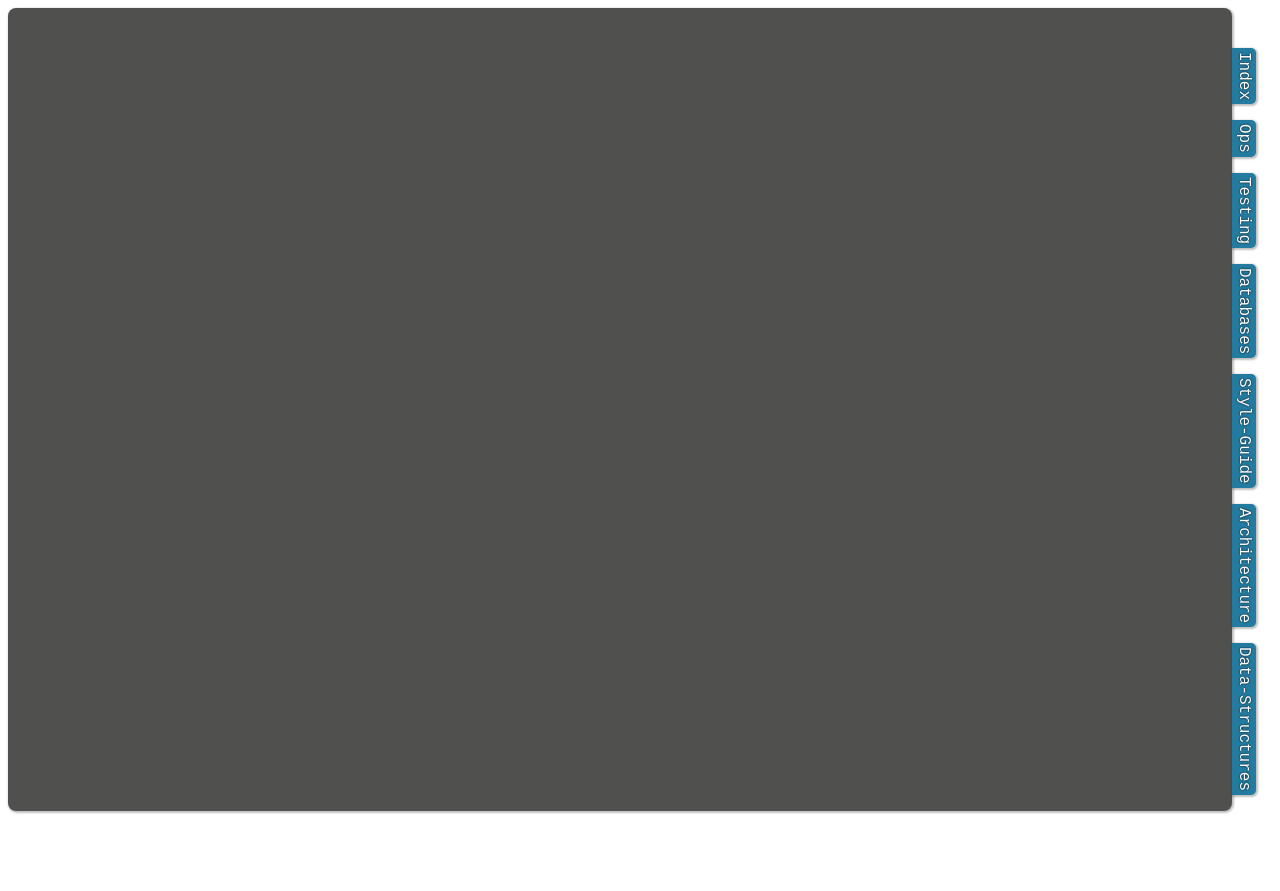
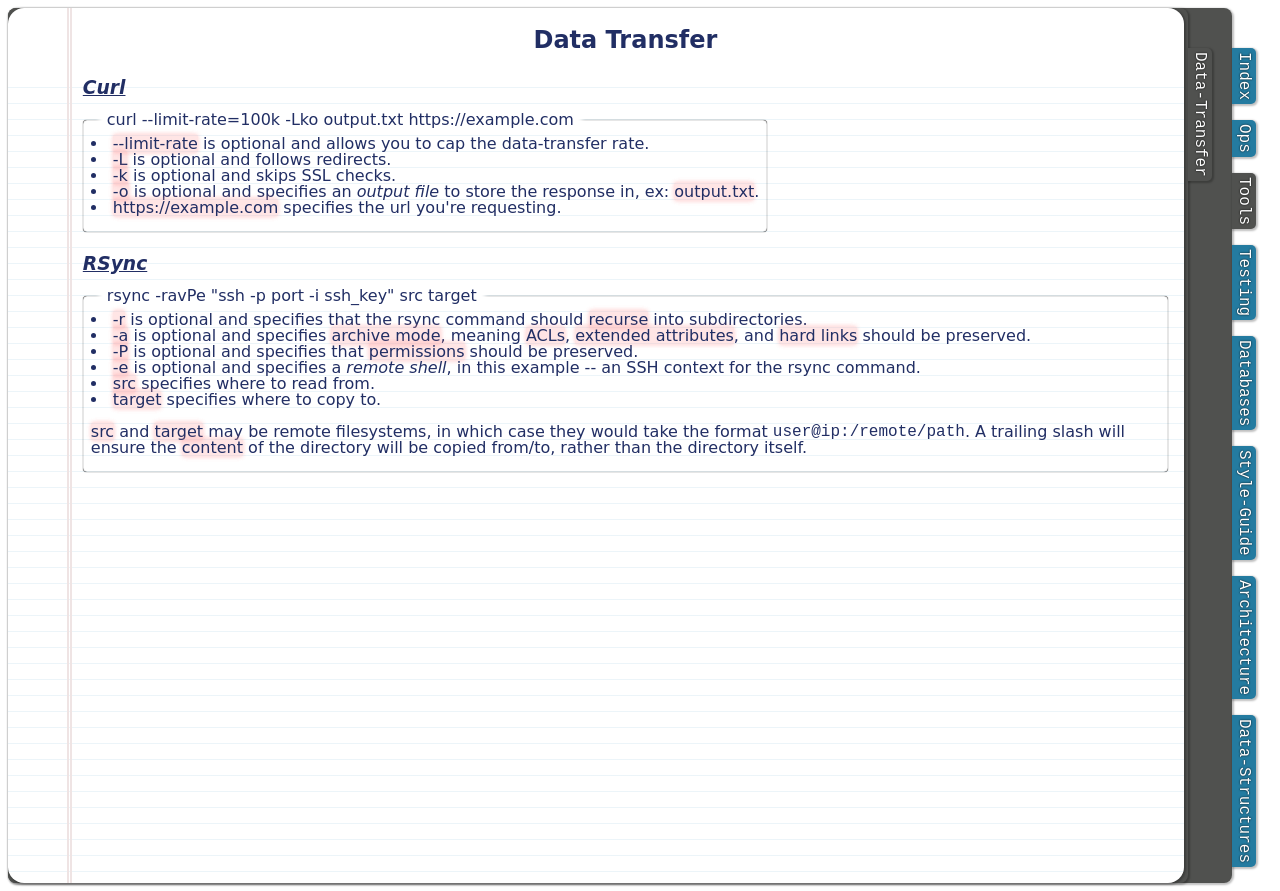
Before and after one commit to SamuelDavis/notes, a Nuxt app: page /tools/data-transfer in a window 1280 px wide. Before the commit the page ends 819 px from the top, so only its background shows below. Built offline with nearby package versions, Linux system fonts and the light colour scheme.

Commit message:
notes on curl/rsync

```diff
--- /dev/null
+++ b/pages/tools/data-transfer.vue
@@ -0,0 +1,47 @@
+<template>
+  <notes-paper>
+    <template v-slot:header>
+      <h1>Data Transfer</h1>
+    </template>
+    <section>
+      <h1><notes-citation href="https://linux.die.net/man/1/curl">curl</notes-citation></h1>
+      <notes-outline label="curl --limit-rate=100k -Lko output.txt https://example.com">
+        <ul>
+          <li><em>--limit-rate</em> is optional and allows you to cap the data-transfer rate.</li>
+          <li><em>-L</em> is optional and follows redirects.</li>
+          <li><em>-k</em> is optional and skips SSL checks.</li>
+          <li><em>-o</em> is optional and specifies an <i>output file</i> to store the response in, ex: <em>output.txt</em>.</li>
+          <li><em>https://example.com</em> specifies the url you're requesting.</li>
+        </ul>
+      </notes-outline>
+    </section>
+    <section>
+      <h1><notes-citation href="https://linux.die.net/man/1/rsync">rSync</notes-citation></h1>
+      <notes-outline label='rsync -ravPe "ssh -p port -i ssh_key" src target'>
+        <ul>
+          <li><em>-r</em> is optional and specifies that the rsync command should <em>recurse</em> into subdirectories.</li>
+          <li><em>-a</em> is optional and specifies <em>archive mode</em>, meaning <em>ACLs</em>, <em>extended attributes</em>, and <em>hard links</em> should be preserved.</li>
+          <li><em>-P</em> is optional and specifies that <em>permissions</em> should be preserved.</li>
+          <li><em>-e</em> is optional and specifies a <i>remote shell</i>, in this example -- an SSH context for the rsync command.</li>
+          <li><em>src</em> specifies where to read from.</li>
+          <li><em>target</em> specifies where to copy to.</li>
+        </ul>
+        <p><em>src</em> and <em>target</em> may be remote filesystems, in which case they would take the format <code>user@ip:/remote/path</code>. A trailing slash will ensure the <em>content</em> of the directory will be copied from/to, rather than the directory itself.</p>
+      </notes-outline>
+    </section>
+  </notes-paper>
+</template>
+
+<script>
+  import NotesPaper from '../../components/NotesPaper'
+  import NotesOutline from '../../components/NotesOutline'
+  import NotesCitation from '../../components/NotesCitation'
+
+  export default {
+    components: {
+      NotesPaper,
+      NotesOutline,
+      NotesCitation
+    }
+  }
+</script>
--- /dev/null
+++ b/pages/tools/index.vue
@@ -0,0 +1,7 @@
+<script>
+  export default {
+    middleware ({ redirect }) {
+      return redirect('/tools/data-transfer')
+    }
+  }
+</script>
```
